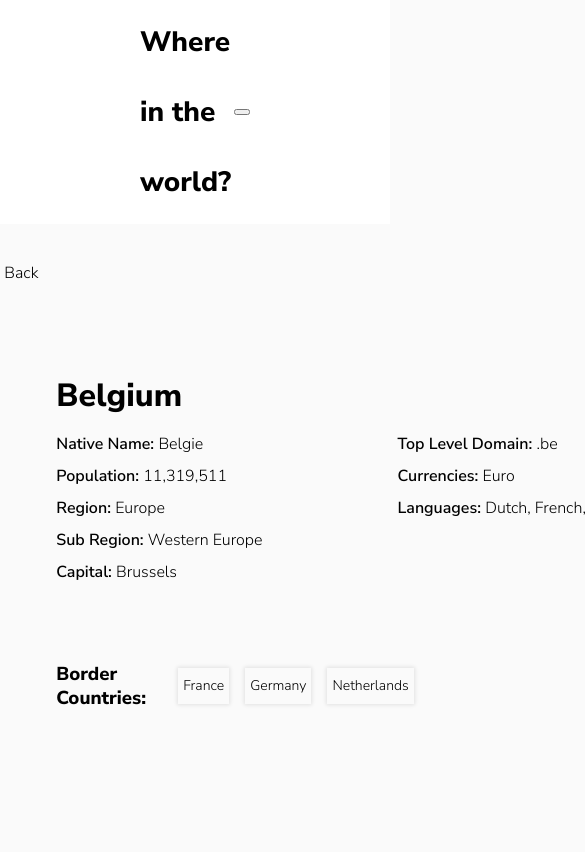
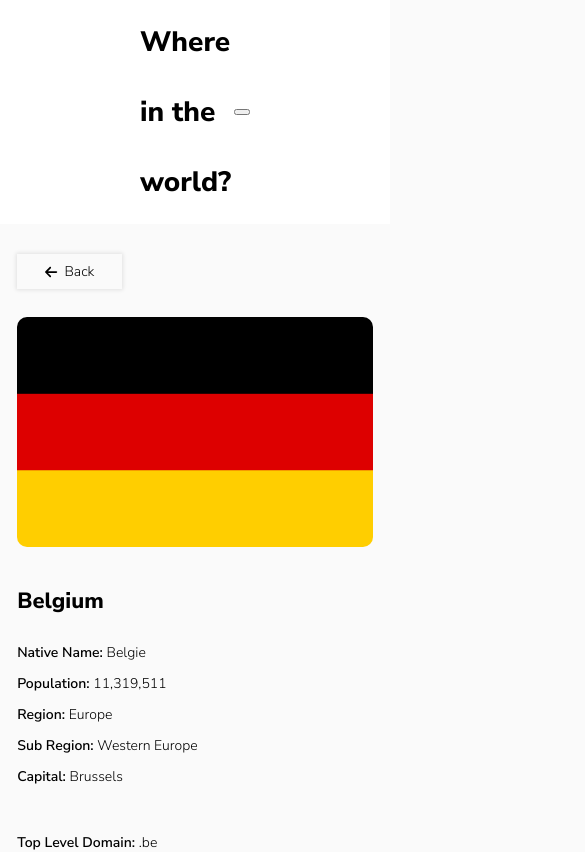
Before and after one commit to HaylzRandom/rest-countries-api, a React (Vite) app: page /country/1 in a window 390 px wide. Shown: the top 852 px of the page, 585 px wide, since content can reach past the window. Built offline with nearby package versions, Linux system fonts and the light colour scheme.

Commit message:
Added mobile styling for countryInfo component

```diff
--- a/src/components/CountryInfo/CountryInfo.jsx
+++ b/src/components/CountryInfo/CountryInfo.jsx
@@ -23,6 +23,7 @@ const CountryInfo = () => {
 				<div className='country__data'>
 					<h2 className='country__data--title'>Belgium</h2>
 					<ul className='country__data--list'>
+						<div className='left__list'>
 							<li>
 								<p className='country__data--info'>
 									<span className='strong'>Native Name: </span>Belgie
@@ -48,6 +49,8 @@ const CountryInfo = () => {
 									<span className='strong'>Capital: </span>Brussels
 								</p>
 							</li>
+						</div>
+						<div className='right__list'>
 							<li>
 								<p className='country__data--info'>
 									<span className='strong'>Top Level Domain: </span>.be
@@ -60,9 +63,11 @@ const CountryInfo = () => {
 							</li>
 							<li>
 								<p className='country__data--info'>
-								<span className='strong'>Languages: </span>Dutch, French, German
+									<span className='strong'>Languages: </span>Dutch, French,
+									German
 								</p>
 							</li>
+						</div>
 					</ul>
 					<div className='country__borders'>
 						<h3>Border Countries:</h3>
--- a/src/components/CountryInfo/countryInfo.css
+++ b/src/components/CountryInfo/countryInfo.css
@@ -1,10 +1,8 @@
 .country__info {
     display: grid;
     place-content: center;
-    gap: 3em;
-    padding: 2em;
-    font-size: 1rem;
-    line-height: 32px;
+    padding: 80px;
+    gap: 2em;
 }
 
 .back-btn {
@@ -15,53 +13,78 @@
     align-items: center;
     gap: 0.5em;
     border: none;
+    box-shadow: 0px 0px 4px 1px hsla(0, 0%, 0%, 0.1);
+    padding: 0.5em 2em;
 }
 
 .country__container {
+    /* display: grid;
+    grid-template-columns: repeat(auto-fit, minmax(200px, 1fr));
+    grid-template-areas:
+        'image data';
+    gap: 5em; */
     display: flex;
-    gap: 5em;
+    column-gap: 5em;
+}
 
+.country__image,
+.country__data {
+    width: 50%
+}
+
+.country__image {
+    grid-area: image;
 }
 
 .country__image img {
-    width: 560px;
+    border-radius: 10px;
     height: 400px;
-    border-radius: 1em;
-    overflow: hidden;
+    /* width: 560px; */
+    /* height: 401px; */
 }
 
 .country__data {
+    grid-area: data;
     display: flex;
-    justify-content: space-between;
-    align-items: flex-start;
     flex-direction: column;
-    height: 323px;
-    padding: 2em 0;
+    justify-content: center;
+    gap: 1em;
+    font-size: 1rem;
+    line-height: 24px;
 }
 
-.country__data--list {
-    list-style: none;
-    flex-direction: column;
-    flex-wrap: wrap;
-    column-gap: 135px;
-    height: 160px;
+.country__data--title {
+    font-size: 32px;
 }
 
 .country__data--list,
 .country__borders--list {
-    list-style: none;
-    display: flex;
+    list-style-type: none;
     padding: 0;
+    display: grid;
 }
 
-.country__data--title {
-    font-size: 32px;
-    font-weight: 800;
-    margin-top: 10px;
+.country__data--list {
+    column-gap: 1em;
+    grid-template-areas:
+        'left right';
+    font-size: 1rem;
+    margin-bottom: 3em;
 }
 
-.country__data--info {
-    font-weight: 300;
+.left__list,
+.right__list {
+    display: flex;
+    flex-direction: column;
+    gap: 0.5em;
+}
+
+.left__list {
+    grid-area: left;
+}
+
+.right__list {
+    grid-area: right;
 }
 
 .strong {
@@ -71,23 +94,63 @@
 .country__borders {
     display: flex;
     align-items: center;
-    justify-content: space-between;
-    gap: 2em;
-    padding: 3em 0;
-}
-
-.country__borders h3 {
-    align-self: center;
-    font-style: 1rem;
-    line-height: 24px;
+    gap: 1em;
 }
 
 .country__borders--list {
-    gap: 1em;
+    display: flex;
+    gap: 0.5em;
+    font-size: 14px;
 }
 
 .country__borders--country {
-    font-size: 14px;
-    padding: 2px 5px;
     box-shadow: 0px 0px 4px 1px hsla(0, 0%, 0%, 0.1);
+    padding: 0.5em 1em;
 }
+
+@media screen and (max-width: 768px) {
+
+    .country__info {
+        padding: 30px;
+    }
+
+
+    .country__container {
+        flex-direction: column;
+        gap: 3em;
+    }
+
+    .country__image,
+    .country__data {
+        width: 100%;
+    }
+
+    .country__image img {
+        height: 230px;
+    }
+
+    .country__data {
+        font-size: 14px;
+    }
+
+    .country__data--title {
+        font-size: 22px;
+    }
+
+    .country__data--list {
+        grid-template-areas:
+            'left'
+            'right';
+        gap: 3em;
+        font-size: 14px;
+    }
+
+    .country__borders {
+        flex-direction: column;
+        align-items: flex-start;
+    }
+
+    .country__borders--country {
+        padding: 0.25em 2em;
+    }
+}
```
Lines whose indentation alone changed are shown as unchanged.
